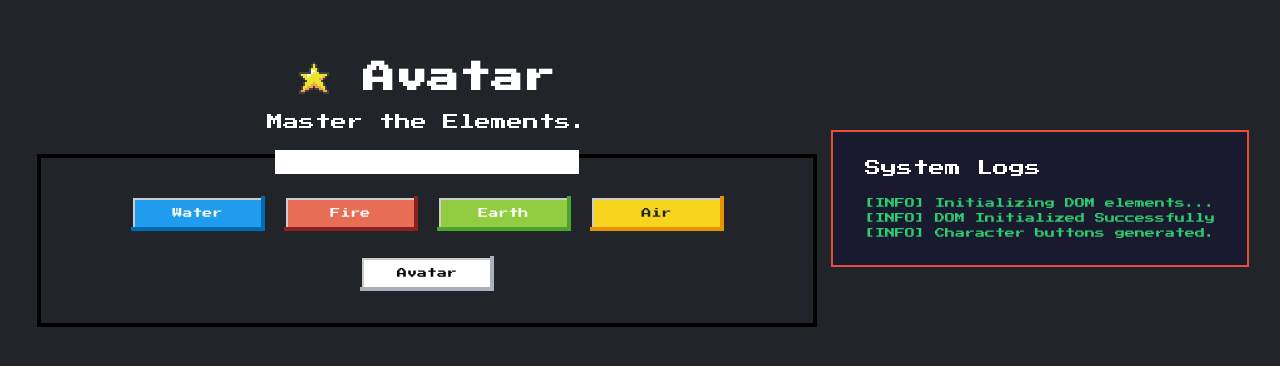
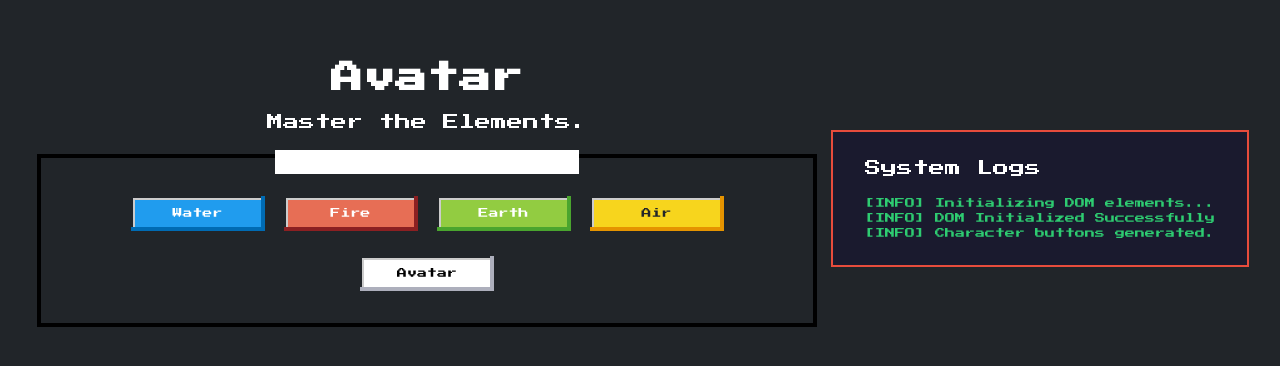
Before and after one commit to asazin90143/Avatar, a website: page index.html in a window 1280 px wide. Shown: the part 210-576 px from the top of the page. Drawn offline with nearby package versions, Linux system fonts and the light colour scheme.

Commit message:
Remove star icon from title

```diff
--- a/index.html
+++ b/index.html
@@ -14,7 +14,7 @@
 
     <div class="container">
         <header>
-            <h1><i class="nes-icon star"></i> Avatar</h1>
+            <h1>Avatar</h1>
             <p>Master the Elements.</p>
         </header>
 
```
